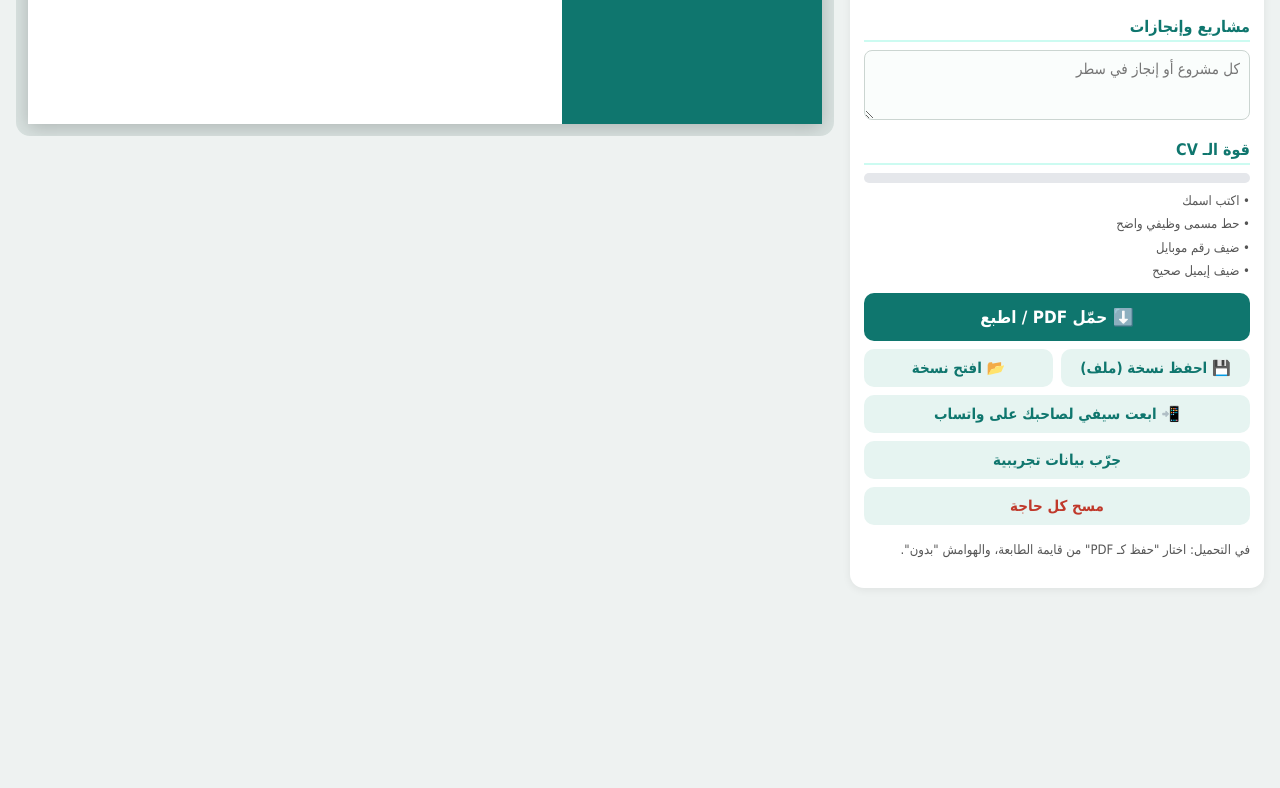
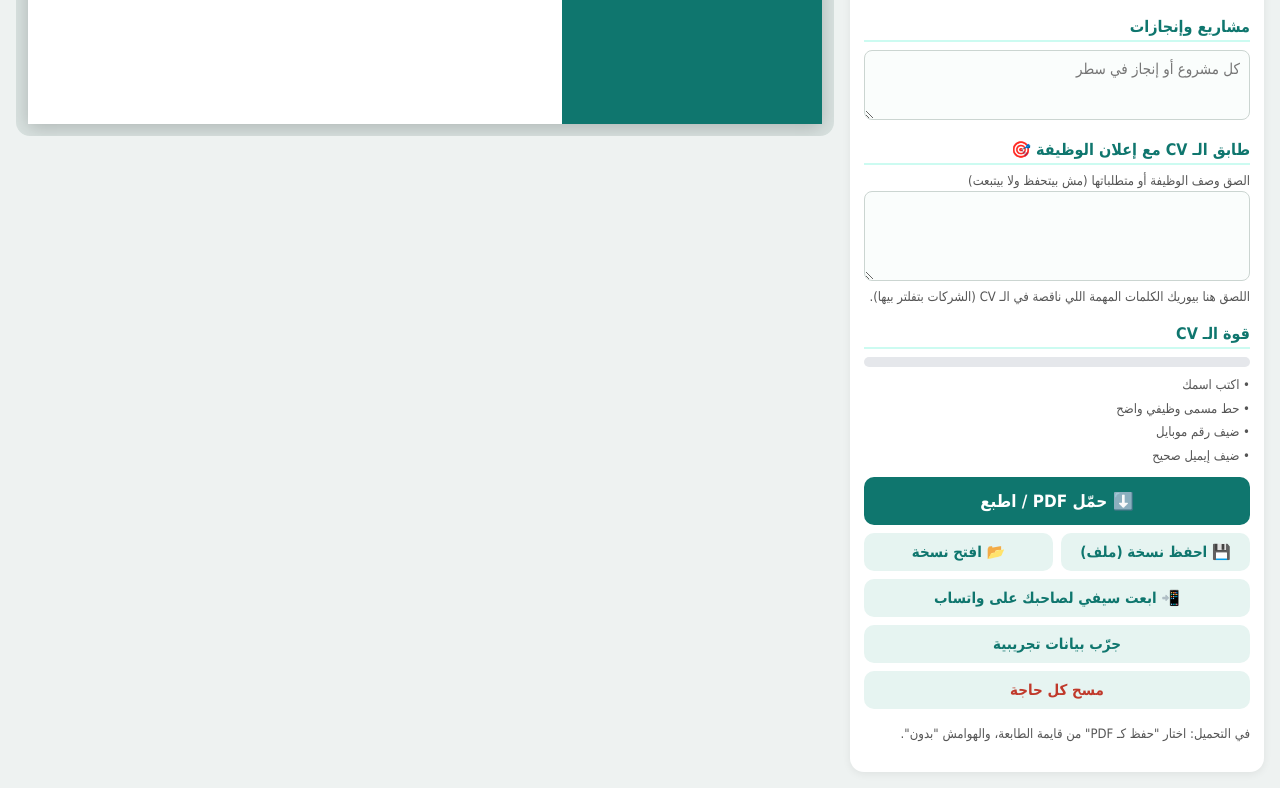
Before and after one commit to mohamedelsayed16399-bit/seefy-cv, a plain HTML site: page index.html in a window 1280 px wide. Shown: the part 1080-1868 px from the top of the page. Before the commit the page ends 1684 px from the top, so only its background shows below. Drawn offline with Linux system fonts and the light colour scheme.

Commit message:
Update index.html

```diff
--- a/index.html
+++ b/index.html
@@ -98,6 +98,7 @@ textarea{min-height:70px;resize:vertical}
 <h2>اللغات</h2><input id="langs" placeholder="العربية (الأم)، English (جيد جداً)">
 <h2>كورسات وشهادات</h2><textarea id="certs" placeholder="كل شهادة في سطر"></textarea>
 <h2>مشاريع وإنجازات</h2><textarea id="proj" placeholder="كل مشروع أو إنجاز في سطر"></textarea>
+<h2>طابق الـ CV مع إعلان الوظيفة 🎯</h2><label>الصق وصف الوظيفة أو متطلباتها (مش بيتحفظ ولا بيتبعت)</label><textarea id="jd" style="min-height:90px"></textarea><div id="jdr" class="tips"></div>
 <h2>قوة الـ CV</h2><div class="score"><b id="sc"></b></div><div class="tips" id="tips"></div>
 <button class="btn big" id="print">⬇️ حمّل PDF / اطبع</button>
 <div class="row" style="margin-top:8px"><button class="btn l" id="exp">💾 احفظ نسخة (ملف)</button><button class="btn l" id="imp">📂 افتح نسخة</button></div>
@@ -166,7 +167,15 @@ function score(){var p=0,t=[];
  ck(D.photo,5,"الصورة اختيارية بس بتفرق في بعض الشركات");ck(chips(D.langs).length,5,"ضيف اللغات اللي بتتكلمها");
  if(D.exps.some(function(e){return e.d&&!/\d/.test(e.d)}))t.push("حط أرقام في إنجازاتك (مثال: زودت المبيعات 20%)");
  $("sc").style.width=p+"%";$("tips").innerHTML=p>=95?"🌟 السيرة ممتازة وجاهزة!":t.slice(0,4).map(function(x){return "• "+x}).join("<br>")}
-function upd(){save();render();score()}
+var SW="looking experience years year work team ability strong skills required responsibilities job role candidate must should able good have has was were all any can who the and for with you your our are will have from that this لكل على فى في من الى إلى عن مع أو او التي الذي هذه هذا ان أن كما يجب ذلك بعد قبل كان تكون ويكون لديه لديها خبرة سنوات".split(" ");
+function jd(){var t=($("jd").value||"").toLowerCase();if(t.length<30){$("jdr").innerHTML="اللصق هنا بيوريك الكلمات المهمة اللي ناقصة في الـ CV (الشركات بتفلتر بيها).";return}
+ var w=t.match(/[a-z0-9+#.]{3,}|[\u0600-\u06FF]{3,}/g)||[],f={};w.forEach(function(x){x=x.replace(/^[.]+|[.]+$/g,"");if(x.length<3||SW.indexOf(x)>-1)return;f[x]=(f[x]||0)+1});
+ var k=Object.keys(f).sort(function(a,b){return f[b]-f[a]||b.length-a.length}).slice(0,15);
+ var cv=[D.name,D.title,D.sum,D.skills,D.certs,D.proj,D.exps.map(function(e){return e.r+" "+e.co+" "+e.d}).join(" "),D.edus.map(function(e){return e.r}).join(" ")].join(" ").toLowerCase();
+ var ok=k.filter(function(x){return cv.indexOf(x)>-1}),no=k.filter(function(x){return cv.indexOf(x)<0});
+ $("jdr").innerHTML="التطابق: <b>"+Math.round(ok.length/Math.max(1,k.length)*100)+"%</b> من أهم "+k.length+" كلمة<br>✅ موجودة: "+(ok.map(esc).join("، ")||"-")+"<br>❌ ناقصة: "+(no.map(esc).join("، ")||"ولا واحدة 🎉")+"<br>ضيف الناقص في المهارات أو الخبرات لو فعلاً عندك الخبرة دي."}
+$("jd").addEventListener("input",jd);
+function upd(){jd();save();render();score()}
 $("print").onclick=function(){document.title=(D.name||"CV")+" - CV";window.print()};
 $("exp").onclick=function(){var a=document.createElement("a");a.href=URL.createObjectURL(new Blob([JSON.stringify(D)],{type:"application/json"}));a.download="cv-backup.json";a.click()};
 $("imp").onclick=function(){$("impf").click()};
```
